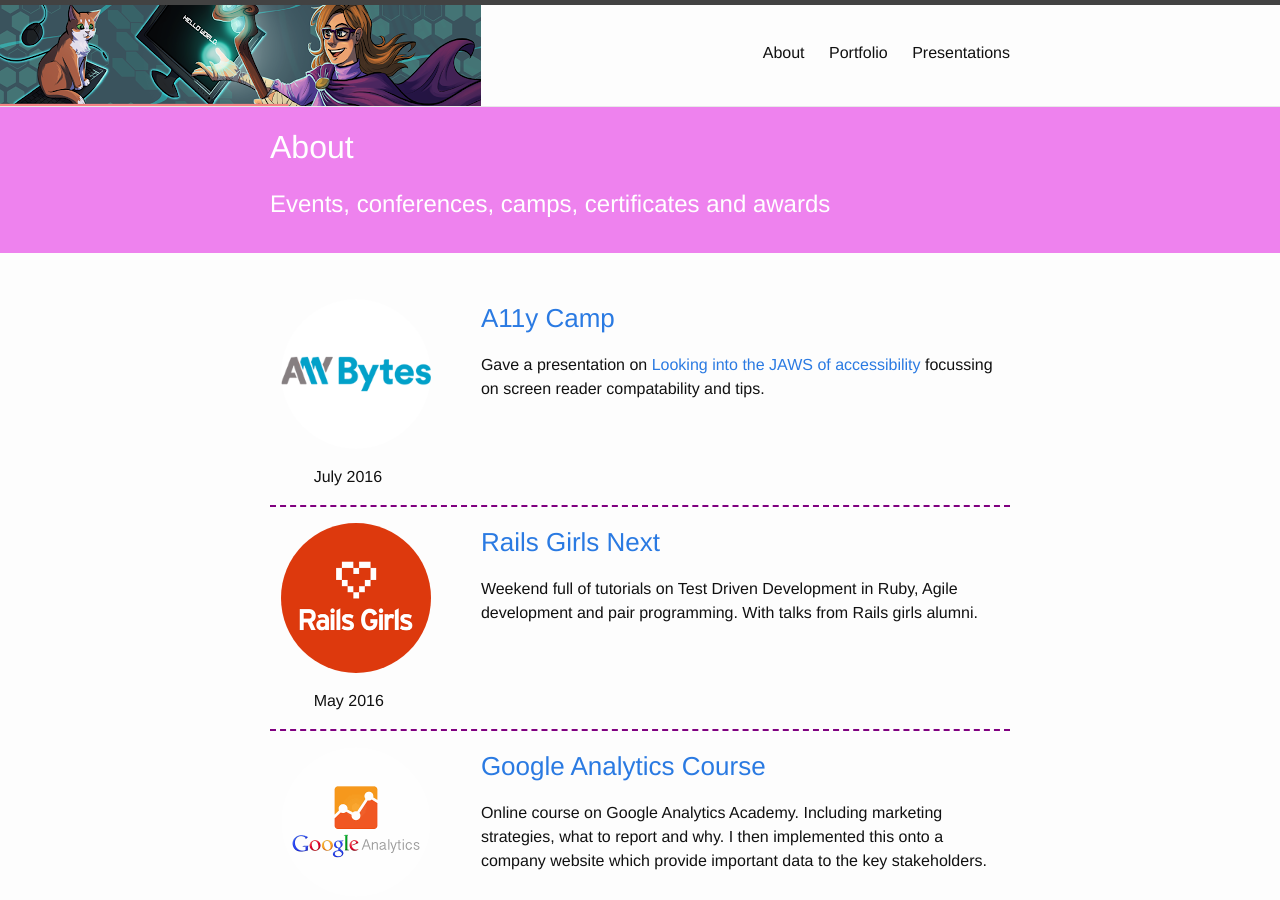
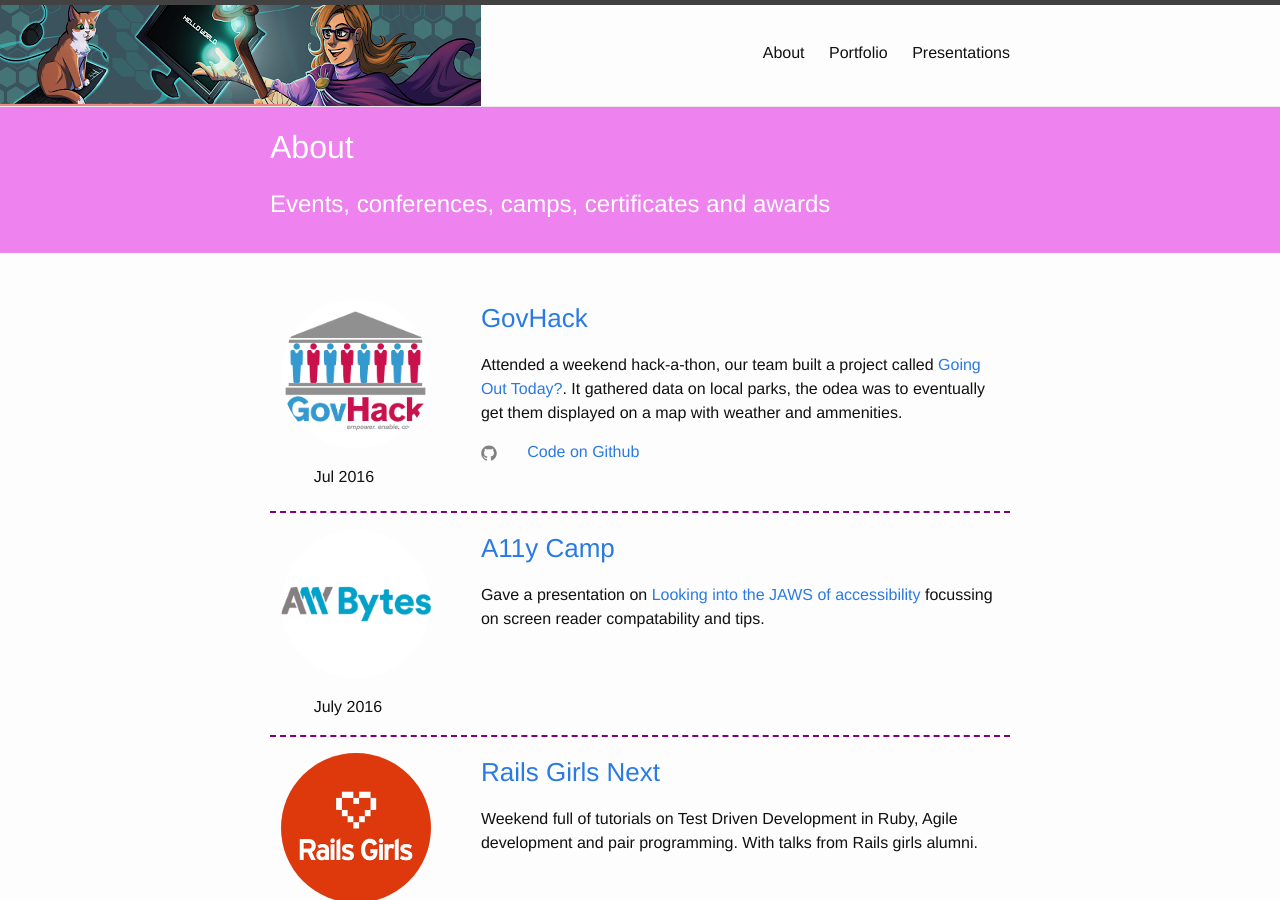
Before and after one commit to Rhiana/rhiana.github.io, a Jekyll site: the page built from about.md, in a window 1280 px wide and 900 px high. Built offline with Jekyll 4.4.1, drawn with Linux system fonts in a browser that asks for light colours.

Commit message:
adding govhack project

```diff
--- a/about.md
+++ b/about.md
@@ -5,6 +5,19 @@ subtitle: Events, conferences, camps, certificates and awards
 permalink: /about/
 ---
 <div class="about-page wrapper">
+  <div class="grid">
+    <div class="icon">
+    <img src="/img/govhack.png" alt="GovHack">
+      <span>Jul 2016</span>
+    </div>
+    <div class="description">
+      <h3><a href="https://www.govhack.org/" target="_blank">GovHack</a></h3>
+      <p>Attended a weekend hack-a-thon, our team built a project called <a href="/portfolio/#govhack2016">Going Out Today?</a>. It gathered data on local parks, the odea was to eventually get them displayed on a map with weather and ammenities.</p>
+      <p>
+        <a href="https://github.com/radwitches/going-out" target="_blank"><span class="icon icon--github">{% include icon-github.svg %}</span>Code on Github</a>
+      </p>
+    </div>
+  </div>
   <div class="grid">
     <div class="icon">
     <img src="/img/a11y-bytes.png" alt="a11y bytes">
```
Also changed, not shown: portfolio.md (+23 -1 lines).
